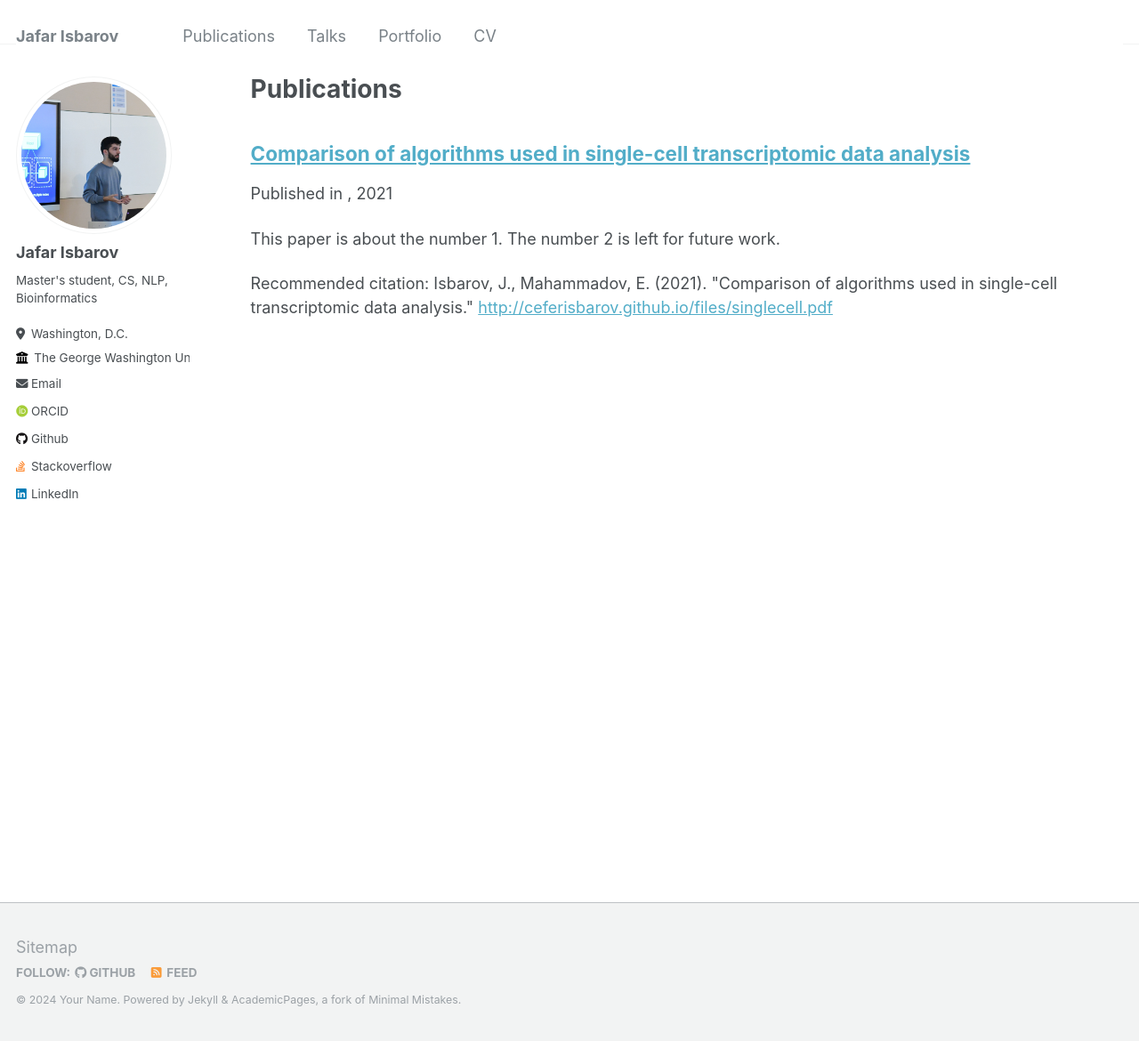
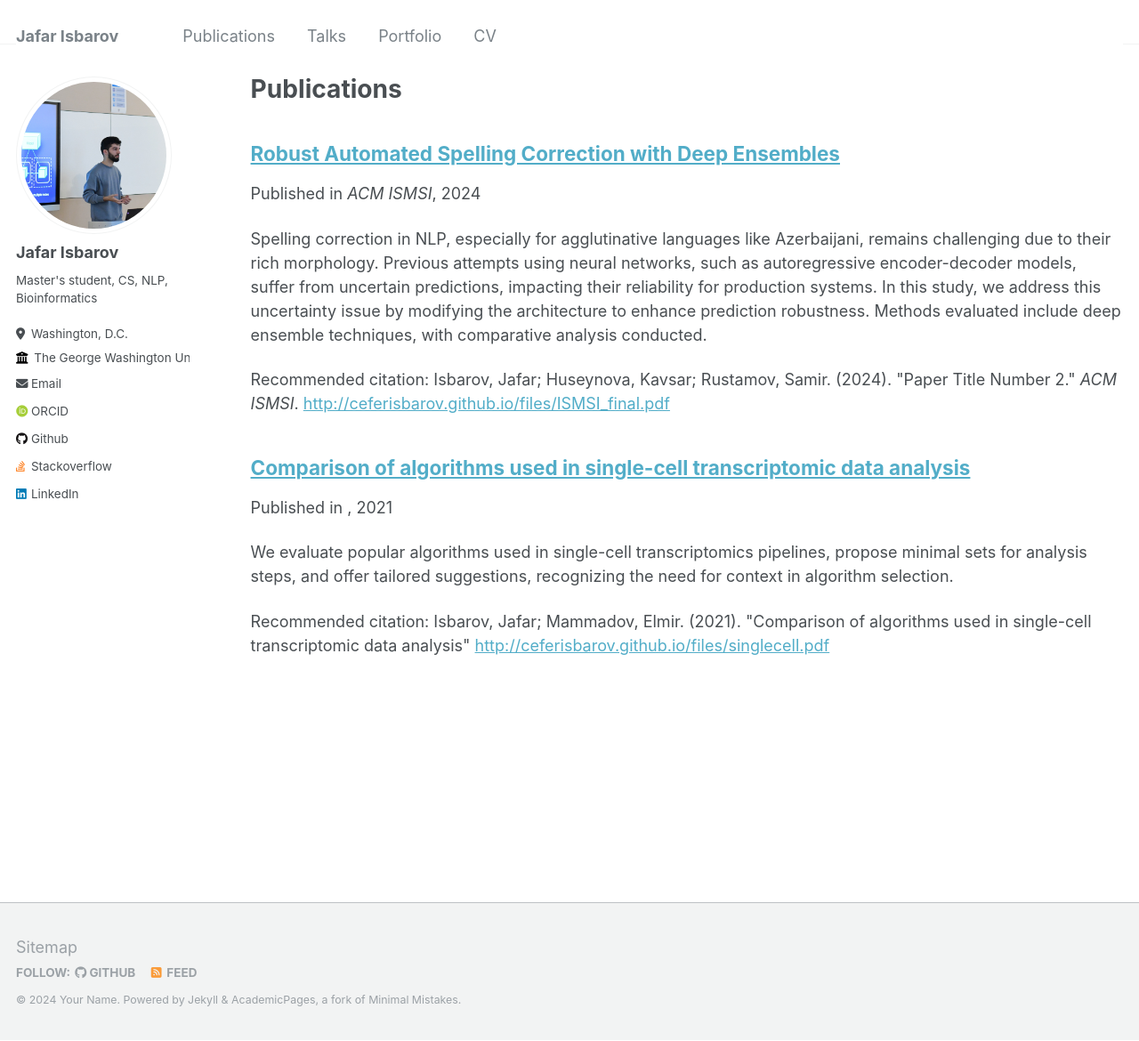
Before and after one commit to ceferisbarov/ceferisbarov.github.io, a Jekyll site: the page built from _pages/publications.md, in a window 1280 px wide and 1170 px high. Shown: the whole window at 89% size. Built offline with Jekyll 4.4.1, drawn with Linux system fonts in a browser that asks for light colours; some web fonts are replaced.

Commit message:
update publications

```diff
--- a/_publications/2021-05-15-paper-1.md
+++ b/_publications/2021-05-15-paper-1.md
@@ -2,15 +2,15 @@
 title: "Comparison of algorithms used in single-cell transcriptomic data analysis"
 collection: publications
 permalink: /publication/2021-05-15-paper-1
-excerpt: 'This paper is about the number 1. The number 2 is left for future work.'
+excerpt: 'We evaluate popular algorithms used in single-cell transcriptomics pipelines, propose minimal sets for analysis steps, and offer tailored suggestions, recognizing the need for context in algorithm selection.'
 date: 2021-05-15
 venue: ''
 paperurl: 'http://ceferisbarov.github.io/files/singlecell.pdf'
-citation: 'Isbarov, J., Mahammadov, E. (2021). &quot;Comparison of algorithms used in single-cell transcriptomic data analysis.&quot;'
+citation: 'Isbarov, Jafar; Mammadov, Elmir. (2021). &quot;Comparison of algorithms used in single-cell transcriptomic data analysis&quot;'
 ---
 
 <a href='http://ceferisbarov.github.io/files/singlecell.pdf'>Download paper here</a>
 
-This paper is about the number 1. The number 2 is left for future work.
+We evaluate popular algorithms used in single-cell transcriptomics pipelines, propose minimal sets for analysis steps, and offer tailored suggestions, recognizing the need for context in algorithm selection.
 
-Recommended citation: Your Name, You. (2009). "Paper Title Number 1." <i>Journal 1</i>. 1(1).
+Recommended citation: Isbarov, Jafar; Mammadov, Elmir. (2021). "Comparison of algorithms used in single-cell transcriptomic data analysis"
--- /dev/null
+++ b/_publications/2024-04-25-paper-2.md
@@ -0,0 +1,16 @@
+---
+title: "Robust Automated Spelling Correction with Deep Ensembles"
+collection: publications
+permalink: /publication/2024-04-25-paper-2
+excerpt: 'Spelling correction in NLP, especially for agglutinative languages like Azerbaijani, remains challenging due to their rich morphology. Previous attempts using neural networks, such as autoregressive encoder-decoder models, suffer from uncertain predictions, impacting their reliability for production systems. In this study, we address this uncertainty issue by modifying the architecture to enhance prediction robustness. Methods evaluated include deep ensemble techniques, with comparative analysis conducted.'
+date: 2024-04-25
+venue: 'ACM ISMSI'
+paperurl: 'http://ceferisbarov.github.io/files/ISMSI_final.pdf'
+citation: 'Isbarov, Jafar; Huseynova, Kavsar; Rustamov, Samir. (2024). &quot;Paper Title Number 2.&quot; <i>ACM ISMSI</i>.'
+---
+
+<a href='http://ceferisbarov.github.io/files/ISMSI_final.pdf'>Download paper here</a>
+
+Spelling correction in NLP, especially for agglutinative languages like Azerbaijani, remains challenging due to their rich morphology. Previous attempts using neural networks, such as autoregressive encoder-decoder models, suffer from uncertain predictions, impacting their reliability for production systems. In this study, we address this uncertainty issue by modifying the architecture to enhance prediction robustness. Methods evaluated include deep ensemble techniques, with comparative analysis conducted.
+
+Recommended citation: Isbarov, Jafar; Huseynova, Kavsar; Rustamov, Samir. (2024). "Paper Title Number 2." <i>ACM ISMSI</i>.
--- a/markdown_generator/publications.tsv
+++ b/markdown_generator/publications.tsv
@@ -1,4 +1,3 @@
 pub_date	title	venue	excerpt	citation	url_slug	paper_url
-2021-05-15	Comparison of algorithms used in single-cell transcriptomic data analysis		This paper is about the number 1. The number 2 is left for future work.	Your Name, You. (2009). "Paper Title Number 1." <i>Journal 1</i>. 1(1).	paper-1	http://ceferisbarov.github.io/files/singlecell.pdf
-2010-10-01	Paper Title Number 2	Journal 1	This paper is about the number 2. The number 3 is left for future work.	Your Name, You. (2010). "Paper Title Number 2." <i>Journal 1</i>. 1(2).	paper-title-number-2	http://academicpages.github.io/files/paper2.pdf
-2015-10-01	Paper Title Number 3	Journal 1	This paper is about the number 3. The number 4 is left for future work.	Your Name, You. (2015). "Paper Title Number 3." <i>Journal 1</i>. 1(3).	paper-title-number-3	http://academicpages.github.io/files/paper3.pdf
+2021-05-15	Comparison of algorithms used in single-cell transcriptomic data analysis		We evaluate popular algorithms used in single-cell transcriptomics pipelines, propose minimal sets for analysis steps, and offer tailored suggestions, recognizing the need for context in algorithm selection.	Isbarov, Jafar; Mammadov, Elmir. (2021). "Comparison of algorithms used in single-cell transcriptomic data analysis"	paper-1	http://ceferisbarov.github.io/files/singlecell.pdf
+2024-04-25	Robust Automated Spelling Correction with Deep Ensembles	ACM ISMSI	Spelling correction in NLP, especially for agglutinative languages like Azerbaijani, remains challenging due to their rich morphology. Previous attempts using neural networks, such as autoregressive encoder-decoder models, suffer from uncertain predictions, impacting their reliability for production systems. In this study, we address this uncertainty issue by modifying the architecture to enhance prediction robustness. Methods evaluated include deep ensemble techniques, with comparative analysis conducted.	Isbarov, Jafar; Huseynova, Kavsar; Rustamov, Samir. (2024). "Paper Title Number 2." <i>ACM ISMSI</i>.	paper-2	http://ceferisbarov.github.io/files/ISMSI_final.pdf
```
Also changed, not shown: 2 other files.
